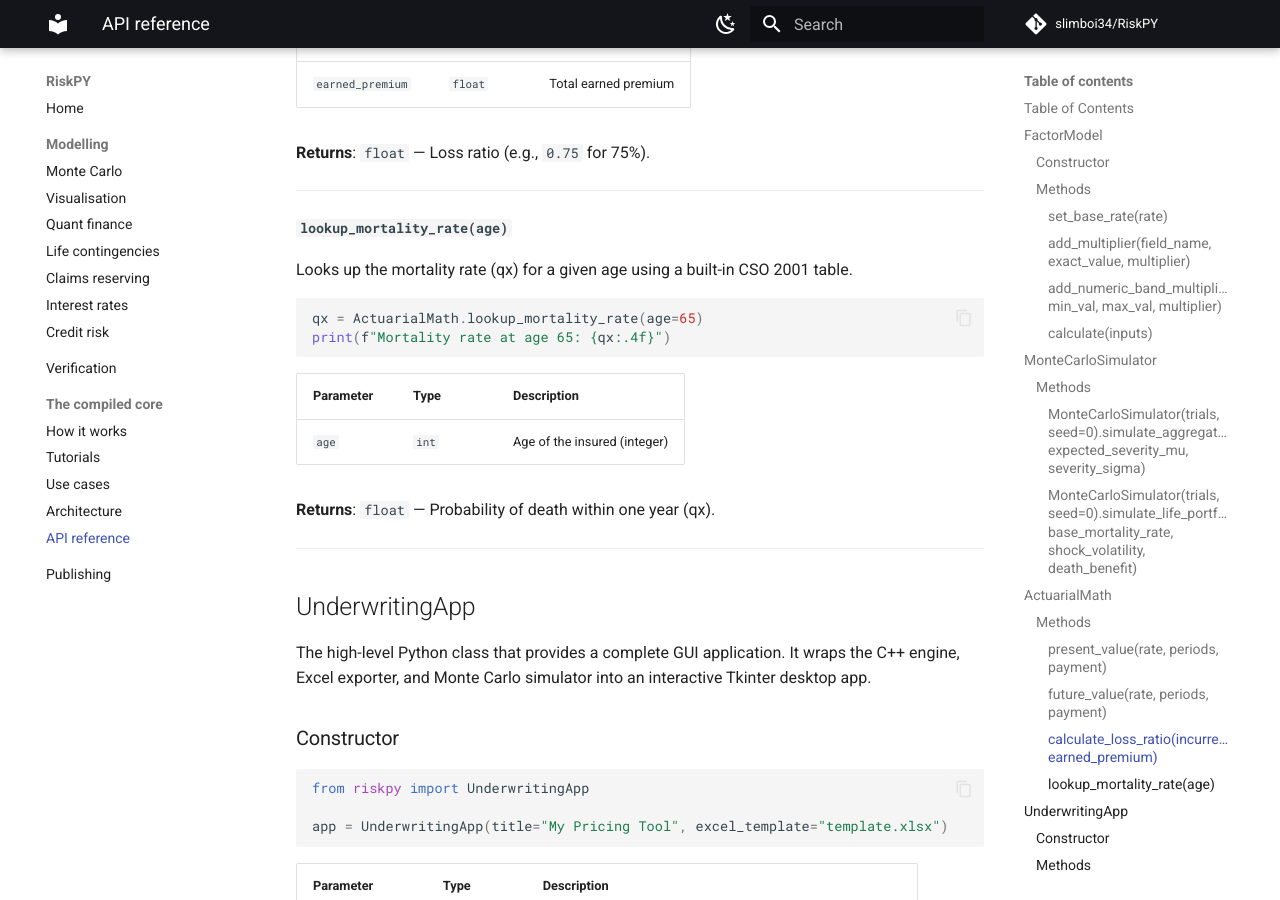
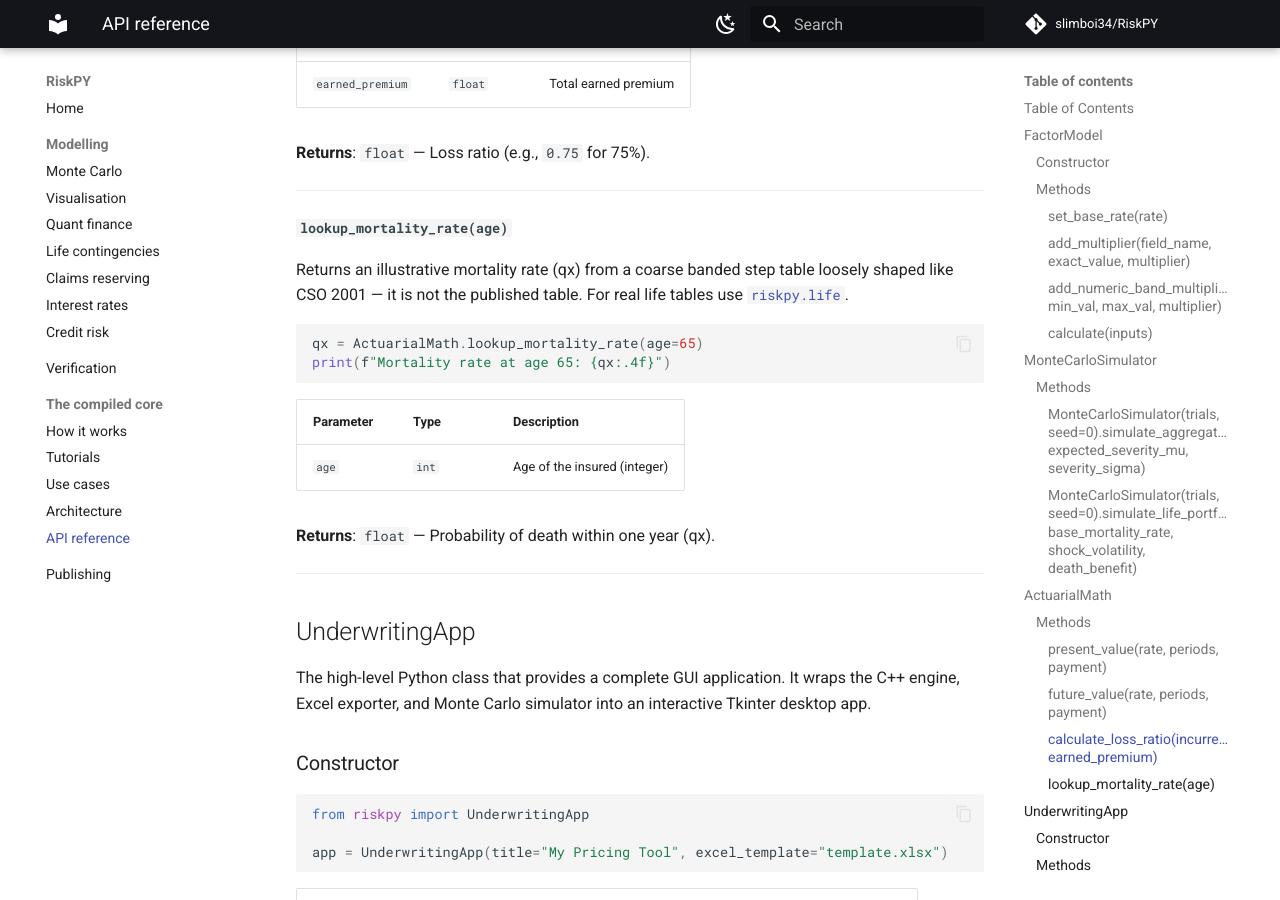
Before and after one commit to slimboi34/RiskPY, an MkDocs documentation site: the page built from docs/API_REFERENCE.md, in a window 1280 px wide and 900 px high, scrolled down 6198 px. Built offline with MkDocs 1.6.1 and Material for MkDocs 9.7.7, drawn with Linux system fonts in a browser that asks for light colours; comment, search, counter and statistics services are not loaded.

Commit message:
auto: update docs/API_REFERENCE.md
Committed automatically by cgrid for chat "RiskPY".

````diff
--- a/docs/API_REFERENCE.md
+++ b/docs/API_REFERENCE.md
@@ -240,7 +240,9 @@ print(f"Loss ratio: {lr:.1%}")  # 75.0%
 ---
 
 #### `lookup_mortality_rate(age)`
-Looks up the mortality rate (qx) for a given age using a built-in CSO 2001 table.
+Returns an illustrative mortality rate (qx) from a coarse banded step table loosely
+shaped like CSO 2001 — it is not the published table. For real life tables use
+[`riskpy.life`](life.md).
 
 ```python
 qx = ActuarialMath.lookup_mortality_rate(age=65)
````
